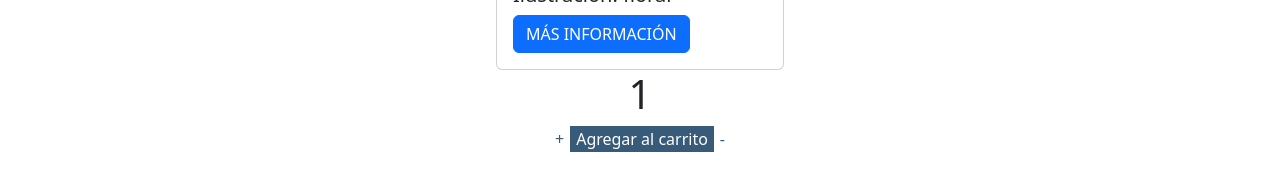
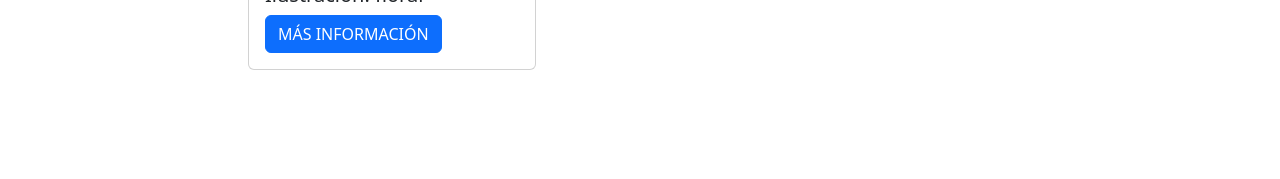
Before and after one commit to mercedeszapata/carte, a React (Create React App) app: page / in a window 1280 px wide. Shown: the part 1213-1392 px from the top of the page. After the commit the page ends 1283 px from the top, so only its background shows below. Built offline with nearby package versions, Linux system fonts and the light colour scheme.

Commit message:
counter en los productos

```diff
--- a/src/App.js
+++ b/src/App.js
@@ -28,9 +28,9 @@ import React, { useState } from 'react';
 import 'bootstrap/dist/css/bootstrap.min.css'
 import Header from './Components/Header/Header'
 import ItemListContainer from './Components/ItemListContainer/ItemListContainer';
-import Stock from './Components/ItemCount/ItemCount';
 import ItemDetailContainer from './Components/ItemListContainer/ItemDetailContainer';
 import {BrowserRouter, Route, Routes} from 'react-router-dom';
+import Cart from './Components/Cart/cart';
 
 
 
@@ -48,10 +48,12 @@ const App = ()=>{
       </Route>
       <Route path="/detalles/:detalleId" element={<ItemDetailContainer/>}>
       </Route>
+      <Route path="/cart" element={<Cart />}></Route>
+
 
     </Routes>
 
-    <Stock inicial={1} total={5}/>
+
 
 {/* <ItemListContainer greeting="¡Bienvenido a Carté & Design!" handleProduct={handleProduct}/>
     <Stock inicial={1} total={5}/>
--- /dev/null
+++ b/src/Components/Cart/cart.js
@@ -0,0 +1,11 @@
+import React from 'react';
+
+
+const Cart =()=>{
+return (
+    <>
+    <h1>CART</h1>
+    </>
+);
+}
+export default Cart;
--- a/src/Components/ItemCount/ItemCount.js
+++ b/src/Components/ItemCount/ItemCount.js
@@ -1,6 +1,8 @@
 
 import React, {useState} from 'react';
 import './ItemCount.css';
+import { NavLink } from 'react-router-dom';
+
 
 
 
@@ -30,8 +32,11 @@ const Stock =({inicial, total}) =>{
             </div>
             <div>
             <button onClick={handlerClick} id="botonSuma">+</button>
-                <button id="mensaje">Agregar al carrito</button>
-                <button onClick={handlerClickQuitar} id="botonResta">-</button>
+            <NavLink to={`/cart`}>
+            <button variant="primary" id="mensaje">FINALIZAR COMPRA</button>
+            </NavLink>
+
+                <button  onClick={handlerClickQuitar} id="botonResta">-</button>
             </div>
 
 
--- a/src/Components/ItemListContainer/ItemDetail.js
+++ b/src/Components/ItemListContainer/ItemDetail.js
@@ -1,6 +1,8 @@
 import React from 'react';
 import Button from 'react-bootstrap/Button';
 import Card from 'react-bootstrap/Card';
+import Stock from '../ItemCount/ItemCount';
+
 
 
 const CardItemCompleto =({id, nombre, descripcion, imagen})=>{
@@ -16,8 +18,11 @@ const CardItemCompleto =({id, nombre, descripcion, imagen})=>{
                 <Card.Title>{nombre}</Card.Title>
                 <Card.Text>{descripcion}</Card.Text>
                 <Card.Text>{id}</Card.Text>
-                <Button variant="primary">COMPRAR</Button>
+                {/* <Button variant="primary">COMPRAR</Button> */}
+                           <Stock inicial={1} total={5}/>
+
             </Card.Body>
+
             </Card>
 
 
--- a/src/Components/ItemListContainer/ItemListContainer.css
+++ b/src/Components/ItemListContainer/ItemListContainer.css
@@ -8,7 +8,7 @@
 #cardsProductos{
     display: flex;
    flex-wrap: wrap;
-    justify-content:center;
+    justify-content:space-around;
   }
   /* #cardProductoCompleto{
     display:flex;
```
